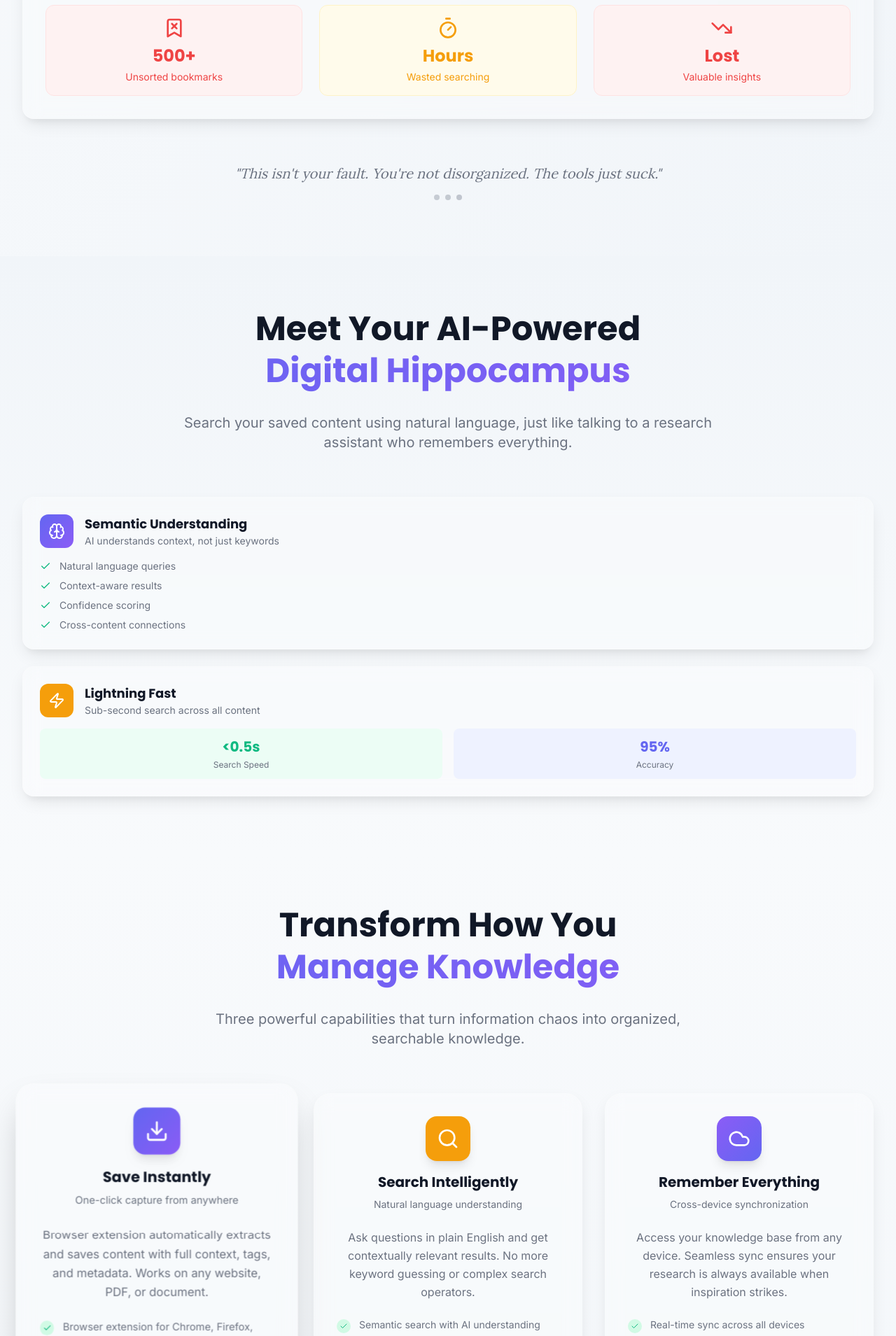
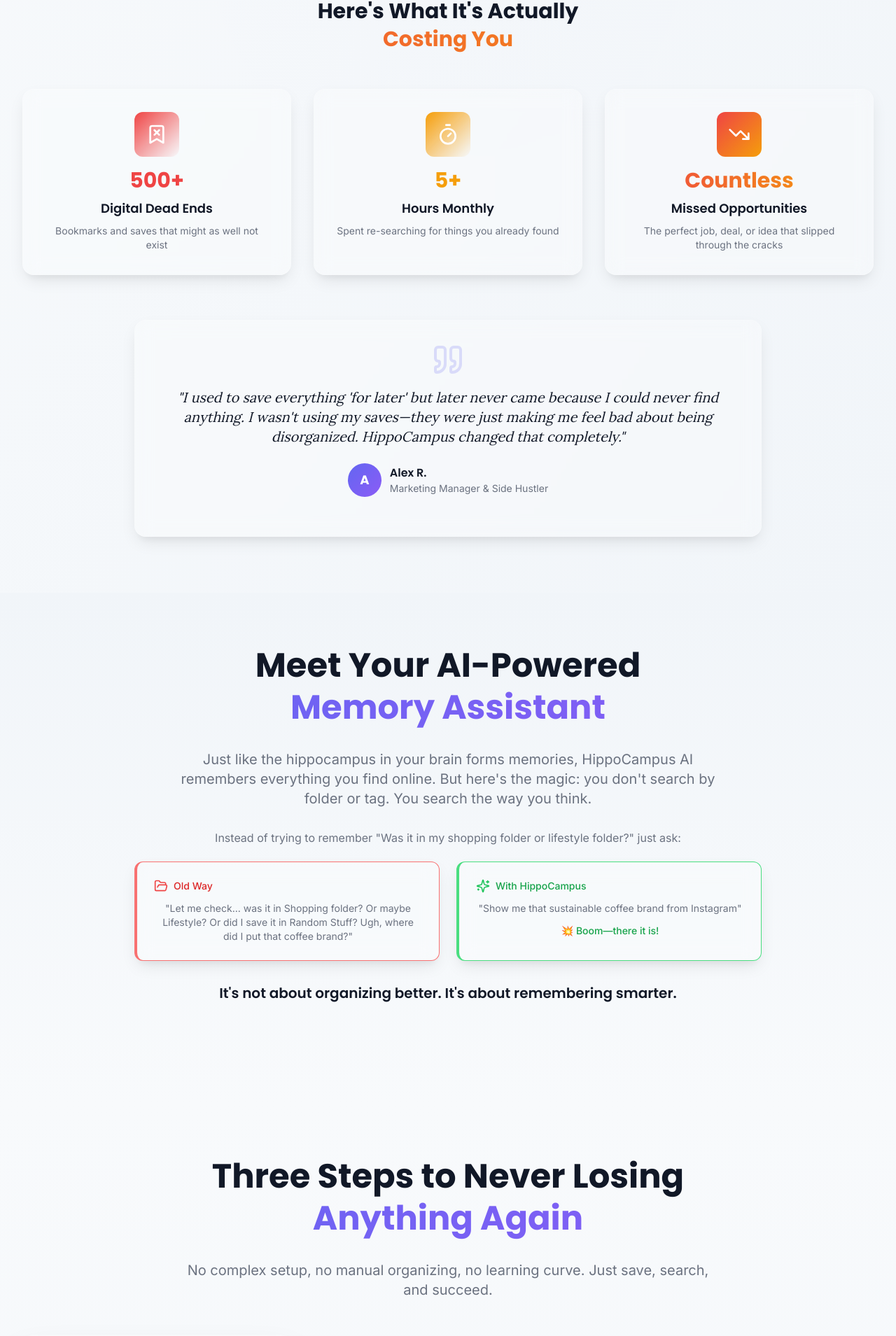
Before and after one commit to ansuman-shukla/HippoCampus-Landing-page, a React (Vite) app: page / in a window 1280 px wide. Shown: the part 1817-3726 px from the top of the page at 70% size. Built offline with nearby package versions, Linux system fonts and the light colour scheme.

Commit message:
Enhance BenefitsGrid and ProblemSection content for clarity and impact; update SolutionShowcase to emphasize AI-powered memory capabilities

```diff
--- a/src/pages/landing-page/components/BenefitsGrid.jsx
+++ b/src/pages/landing-page/components/BenefitsGrid.jsx
@@ -8,16 +8,16 @@
   const benefits = [
     {
       id: 1,
-      title: "Save Instantly",
+      title: "Save Anything, Instantly",
       subtitle: "One-click capture from anywhere",
-      description: "Browser extension automatically extracts and saves content with full context, tags, and metadata. Works on any website, PDF, or document.",
+      description: "See something cool? One click saves it—whether it's a TikTok hack, Amazon product, job posting, or Twitter thread. Context included.",
       icon: "Download",
       color: "from-primary to-secondary",
       features: [
-        "Browser extension for Chrome, Firefox, Safari",
-        "Auto-tagging with AI content analysis",
-        "Full-text extraction and OCR support",
-        "Bulk import from existing bookmarks"
+        "Save from any website or app",
+        "TikTok, Instagram, Twitter threads",
+        "Amazon products, job postings",
+        "Full context automatically captured"
       ],
       demo: {
         type: "extension",
@@ -26,16 +26,16 @@
     },
     {
       id: 2,
-      title: "Search Intelligently",
-      subtitle: "Natural language understanding",
-      description: "Ask questions in plain English and get contextually relevant results. No more keyword guessing or complex search operators.",
+      title: "Find Everything, Naturally",
+      subtitle: "Natural language search",
+      description: "Ask for what you want in plain English: \"that workout routine for small apartments\" or \"the productivity tool from last month's newsletter.\"",
       icon: "Search",
       color: "from-accent to-warning",
       features: [
-        "Semantic search with AI understanding",
-        "Cross-reference related content",
-        "Search inside PDFs and documents",
-        "Visual similarity matching"
+        "Plain English search queries",
+        "Find by description, not keywords",
+        "Search across all saved content",
+        "Smart context understanding"
       ],
       demo: {
         type: "search",
@@ -44,37 +44,37 @@
     },
     {
       id: 3,
-      title: "Remember Everything",
-      subtitle: "Cross-device synchronization",
-      description: "Access your knowledge base from any device. Seamless sync ensures your research is always available when inspiration strikes.",
-      icon: "Cloud",
+      title: "Use What You Saved",
+      subtitle: "Turn saves into action",
+      description: "Finally turn your saved content into action. Buy that product, try that recipe, apply to that job—because you can actually find it when you need it.",
+      icon: "Target",
       color: "from-secondary to-primary",
       features: [
-        "Real-time sync across all devices",
-        "Offline access to saved content",
-        "Collaborative sharing and teams",
-        "Version history and backups"
+        "Quick access when you need it",
+        "Turn saves into real actions",
+        "Never lose important links again",
+        "Get things done efficiently"
       ],
       demo: {
-        type: "sync",
+        type: "action",
         visual: "https://images.unsplash.com/photo-1551288049-bebda4e38f71?w=400&h=300&fit=crop"
       }
     }
   ];
 
   return (
-    <section id="benefits" className="py-20 bg-gradient-to-b from-background to-background-secondary">
+    <section id="core-capabilities" className="py-20 bg-gradient-to-b from-background to-background-secondary">
       <div className="max-w-7xl mx-auto px-6 lg:px-8">
         {/* Section Header */}
         <div className="text-center mb-16">
           <h2 className="text-3xl md:text-4xl lg:text-5xl font-poppins font-bold text-text-primary mb-6">
-            Transform How You
+            Three Steps to Never Losing
             <span className="block text-transparent bg-gradient-to-r from-primary to-secondary bg-clip-text">
-              Manage Knowledge
+              Anything Again
             </span>
           </h2>
           <p className="text-lg md:text-xl text-text-secondary max-w-3xl mx-auto font-inter leading-relaxed">
-            Three powerful capabilities that turn information chaos into organized, searchable knowledge.
+            No complex setup, no manual organizing, no learning curve. Just save, search, and succeed.
           </p>
         </div>
 
@@ -255,6 +255,13 @@
             </div>
           </div>
         </div>
+
+        {/* CTA Section */}
+        <div className="text-center mt-16">
+          <button className="bg-gradient-to-r from-primary to-secondary text-white px-8 py-4 rounded-2xl font-poppins font-semibold text-lg hover:shadow-xl transition-all duration-300 transform hover:scale-105">
+            Start Saving Smarter - Install Free
+          </button>
+        </div>
       </div>
     </section>
   );
--- a/src/pages/landing-page/components/ProblemSection.jsx
+++ b/src/pages/landing-page/components/ProblemSection.jsx
@@ -78,40 +78,8 @@
           ))}
         </div>
 
-        {/* Pain Point Visualization */}
-        <div className="glassmorphism p-8 rounded-2xl text-center">
-          <div className="mb-6">
-            <h3 className="text-2xl font-poppins font-bold text-text-primary mb-4">
-              The Result? Information Chaos
-            </h3>
-            <p className="text-text-secondary font-inter">
-              You end up with scattered bookmarks, unused read-later apps, and the constant feeling that valuable knowledge is slipping away.
-            </p>
-          </div>
-
-          <div className="grid grid-cols-1 md:grid-cols-3 gap-6">
-            <div className="p-4 bg-error-50 rounded-xl border border-error-100">
-              <Icon name="BookmarkX" size={32} color="var(--color-error)" className="mx-auto mb-2" />
-              <div className="text-2xl font-poppins font-bold text-error mb-1">500+</div>
-              <div className="text-sm text-error font-inter">Unsorted bookmarks</div>
-            </div>
-
-            <div className="p-4 bg-warning-50 rounded-xl border border-warning-100">
-              <Icon name="Timer" size={32} color="var(--color-warning)" className="mx-auto mb-2" />
-              <div className="text-2xl font-poppins font-bold text-warning mb-1">Hours</div>
-              <div className="text-sm text-warning font-inter">Wasted searching</div>
-            </div>
-
-            <div className="p-4 bg-error-50 rounded-xl border border-error-100">
-              <Icon name="TrendingDown" size={32} color="var(--color-error)" className="mx-auto mb-2" />
-              <div className="text-2xl font-poppins font-bold text-error mb-1">Lost</div>
-              <div className="text-sm text-error font-inter">Valuable insights</div>
-            </div>
-          </div>
-        </div>
-
         {/* Transition to Solution */}
-        <div className="text-center mt-16">
+        <div className="text-center mb-16">
           <p className="text-xl font-lora italic text-text-secondary mb-4">
             "This isn't your fault. You're not disorganized. The tools just suck."
           </p>
@@ -121,6 +89,71 @@
             <div className="w-2 h-2 bg-text-tertiary rounded-full animate-pulse animation-delay-200" />
           </div>
         </div>
+
+        {/* Impact Section */}
+        <div className="text-center mb-12">
+          <h3 className="text-2xl md:text-3xl font-poppins font-bold text-text-primary mb-8">
+            Here's What It's Actually
+            <span className="block text-transparent bg-gradient-to-r from-error to-warning bg-clip-text">
+              Costing You
+            </span>
+          </h3>
+        </div>
+
+        {/* Cost Cards */}
+        <div className="grid md:grid-cols-3 gap-8 mb-16">
+          <div className="glassmorphism p-8 rounded-2xl text-center hover:glassmorphism-hover transition-all duration-300 group">
+            <div className="w-16 h-16 bg-gradient-to-br from-error to-error-600 rounded-xl flex items-center justify-center mx-auto mb-4 group-hover:scale-110 transition-transform">
+              <Icon name="BookmarkX" size={32} color="white" />
+            </div>
+            <div className="text-3xl font-poppins font-bold text-error mb-2">500+</div>
+            <div className="text-lg font-poppins font-semibold text-text-primary mb-2">Digital Dead Ends</div>
+            <p className="text-text-secondary font-inter text-sm">
+              Bookmarks and saves that might as well not exist
+            </p>
+          </div>
+
+          <div className="glassmorphism p-8 rounded-2xl text-center hover:glassmorphism-hover transition-all duration-300 group">
+            <div className="w-16 h-16 bg-gradient-to-br from-warning to-warning-600 rounded-xl flex items-center justify-center mx-auto mb-4 group-hover:scale-110 transition-transform">
+              <Icon name="Timer" size={32} color="white" />
+            </div>
+            <div className="text-3xl font-poppins font-bold text-warning mb-2">5+</div>
+            <div className="text-lg font-poppins font-semibold text-text-primary mb-2">Hours Monthly</div>
+            <p className="text-text-secondary font-inter text-sm">
+              Spent re-searching for things you already found
+            </p>
+          </div>
+
+          <div className="glassmorphism p-8 rounded-2xl text-center hover:glassmorphism-hover transition-all duration-300 group">
+            <div className="w-16 h-16 bg-gradient-to-br from-error to-warning rounded-xl flex items-center justify-center mx-auto mb-4 group-hover:scale-110 transition-transform">
+              <Icon name="TrendingDown" size={32} color="white" />
+            </div>
+            <div className="text-3xl font-poppins font-bold text-transparent bg-gradient-to-r from-error to-warning bg-clip-text mb-2">Countless</div>
+            <div className="text-lg font-poppins font-semibold text-text-primary mb-2">Missed Opportunities</div>
+            <p className="text-text-secondary font-inter text-sm">
+              The perfect job, deal, or idea that slipped through the cracks
+            </p>
+          </div>
+        </div>
+
+        {/* User Quote */}
+        <div className="glassmorphism p-8 rounded-2xl text-center max-w-4xl mx-auto">
+          <div className="mb-6">
+            <Icon name="Quote" size={48} color="var(--color-primary)" className="mx-auto mb-4 opacity-20" />
+            <blockquote className="text-lg md:text-xl font-lora italic text-text-primary leading-relaxed mb-6">
+              "I used to save everything 'for later' but later never came because I could never find anything. I wasn't using my saves—they were just making me feel bad about being disorganized. HippoCampus changed that completely."
+            </blockquote>
+            <div className="flex items-center justify-center space-x-3">
+              <div className="w-12 h-12 bg-gradient-to-br from-primary to-secondary rounded-full flex items-center justify-center">
+                <span className="text-white font-poppins font-bold text-lg">A</span>
+              </div>
+              <div className="text-left">
+                <div className="font-poppins font-semibold text-text-primary">Alex R.</div>
+                <div className="text-sm text-text-secondary font-inter">Marketing Manager & Side Hustler</div>
+              </div>
+            </div>
+          </div>
+        </div>
       </div>
     </section>
   );
--- a/src/pages/landing-page/components/SolutionShowcase.jsx
+++ b/src/pages/landing-page/components/SolutionShowcase.jsx
@@ -75,74 +75,51 @@
           <h2 className="text-3xl md:text-4xl lg:text-5xl font-poppins font-bold text-text-primary mb-6">
             Meet Your AI-Powered
             <span className="block text-transparent bg-gradient-to-r from-primary to-secondary bg-clip-text">
-              Digital Hippocampus
+              Memory Assistant
             </span>
           </h2>
-          <p className="text-lg md:text-xl text-text-secondary max-w-3xl mx-auto font-inter leading-relaxed">
-            Search your saved content using natural language, just like talking to a research assistant who remembers everything.
+          <p className="text-lg md:text-xl text-text-secondary max-w-3xl mx-auto font-inter leading-relaxed mb-8">
+            Just like the hippocampus in your brain forms memories, HippoCampus AI remembers everything you find online.
+            But here's the magic: you don't search by folder or tag. You search the way you think.
           </p>
-        </div>
 
-        <div className="grid lg:grid-cols-1 gap-12 items-center">
-          {/* Features */}
-          <div className="space-y-6">
-            {/* AI Capabilities */}
-            <div className="glassmorphism p-6 rounded-2xl">
-              <div className="flex items-center space-x-4 mb-4">
-                <div className="w-12 h-12 bg-gradient-to-br from-primary to-secondary rounded-xl flex items-center justify-center">
-                  <Icon name="Brain" size={24} color="white" />
+          {/* Example Cards */}
+          <div className="max-w-4xl mx-auto mb-8">
+            <p className="text-text-secondary font-inter mb-6">
+              Instead of trying to remember "Was it in my shopping folder or lifestyle folder?" just ask:
+            </p>
+            <div className="grid md:grid-cols-2 gap-6 mb-6">
+              {/* Old Way Card */}
+              <div className="glassmorphism p-6 rounded-xl border-l-4 border-red-400">
+                <div className="flex items-center mb-3">
+                  <Icon name="FolderOpen" size={20} color="#ef4444" />
+                  <span className="ml-2 text-sm font-medium text-red-600">Old Way</span>
                 </div>
-                <div>
-                  <h3 className="text-lg font-poppins font-bold text-text-primary">
-                    Semantic Understanding
-                  </h3>
-                  <p className="text-text-secondary font-inter text-sm">
-                    AI understands context, not just keywords
-                  </p>
+                <p className="text-text-secondary text-sm font-inter">
+                  "Let me check... was it in Shopping folder? Or maybe Lifestyle?
+                  Or did I save it in Random Stuff? Ugh, where did I put that coffee brand?"
+                </p>
+              </div>
+
+              {/* New Way Card */}
+              <div className="glassmorphism p-6 rounded-xl border-l-4 border-green-400">
+                <div className="flex items-center mb-3">
+                  <Icon name="Sparkles" size={20} color="#22c55e" />
+                  <span className="ml-2 text-sm font-medium text-green-600">With HippoCampus</span>
                 </div>
-              </div>
-              <ul className="space-y-2">
-                {[
-                  "Natural language queries",
-                  "Context-aware results",
-                  "Confidence scoring",
-                  "Cross-content connections"
-                ].map((feature, index) => (
-                  <li key={index} className="flex items-center space-x-3">
-                    <Icon name="Check" size={16} color="var(--color-success)" />
-                    <span className="text-text-secondary font-inter text-sm">{feature}</span>
-                  </li>
-                ))}
-              </ul>
-            </div>
-
-            {/* Speed & Accuracy */}
-            <div className="glassmorphism p-6 rounded-2xl">
-              <div className="flex items-center space-x-4 mb-4">
-                <div className="w-12 h-12 bg-gradient-to-br from-accent to-warning rounded-xl flex items-center justify-center">
-                  <Icon name="Zap" size={24} color="white" />
-                </div>
-                <div>
-                  <h3 className="text-lg font-poppins font-bold text-text-primary">
-                    Lightning Fast
-                  </h3>
-                  <p className="text-text-secondary font-inter text-sm">
-                    Sub-second search across all content
-                  </p>
-                </div>
-              </div>
-              <div className="grid grid-cols-2 gap-4">
-                <div className="text-center p-3 bg-success-50 rounded-lg">
-                  <div className="text-xl font-poppins font-bold text-success mb-1">&lt;0.5s</div>
-                  <div className="text-xs text-text-secondary font-inter">Search Speed</div>
-                </div>
-                <div className="text-center p-3 bg-primary-50 rounded-lg">
-                  <div className="text-xl font-poppins font-bold text-primary mb-1">95%</div>
-                  <div className="text-xs text-text-secondary font-inter">Accuracy</div>
+                <p className="text-text-secondary text-sm font-inter mb-3">
+                  "Show me that sustainable coffee brand from Instagram"
+                </p>
+                <div className="text-green-600 font-medium text-sm">
+                  💥 Boom—there it is!
                 </div>
               </div>
             </div>
           </div>
+
+          <p className="text-xl font-poppins font-semibold text-text-primary">
+            It's not about organizing better. It's about remembering smarter.
+          </p>
         </div>
       </div>
     </section>
```
